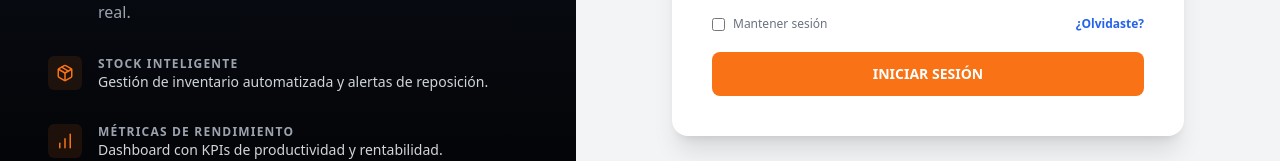
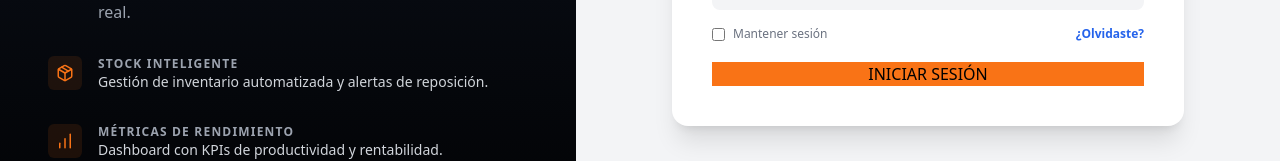
Before and after one commit to mecanicontrol/mecanicaControl-frontend, a React (Vite) app: page /login in a window 1280 px wide. Shown: the part 543-704 px from the top of the page. Built offline with nearby package versions, Linux system fonts and the light colour scheme; no server answers.

Commit message:
feat: login conectado al backend

```diff
--- a/src/components/login/InicioSesion.jsx
+++ b/src/components/login/InicioSesion.jsx
@@ -150,7 +150,7 @@ export default function InicioSesion({
           {/* BOTÓN */}
           <button
             onClick={handleLogin}
-            className="w-full bg-orange-500 hover:bg-orange-600 text-white py-3 rounded-lg font-semibold text-sm transition"
+            className="w-full bg-orange-500 ..."
           >
             INICIAR SESIÓN
           </button>
```
